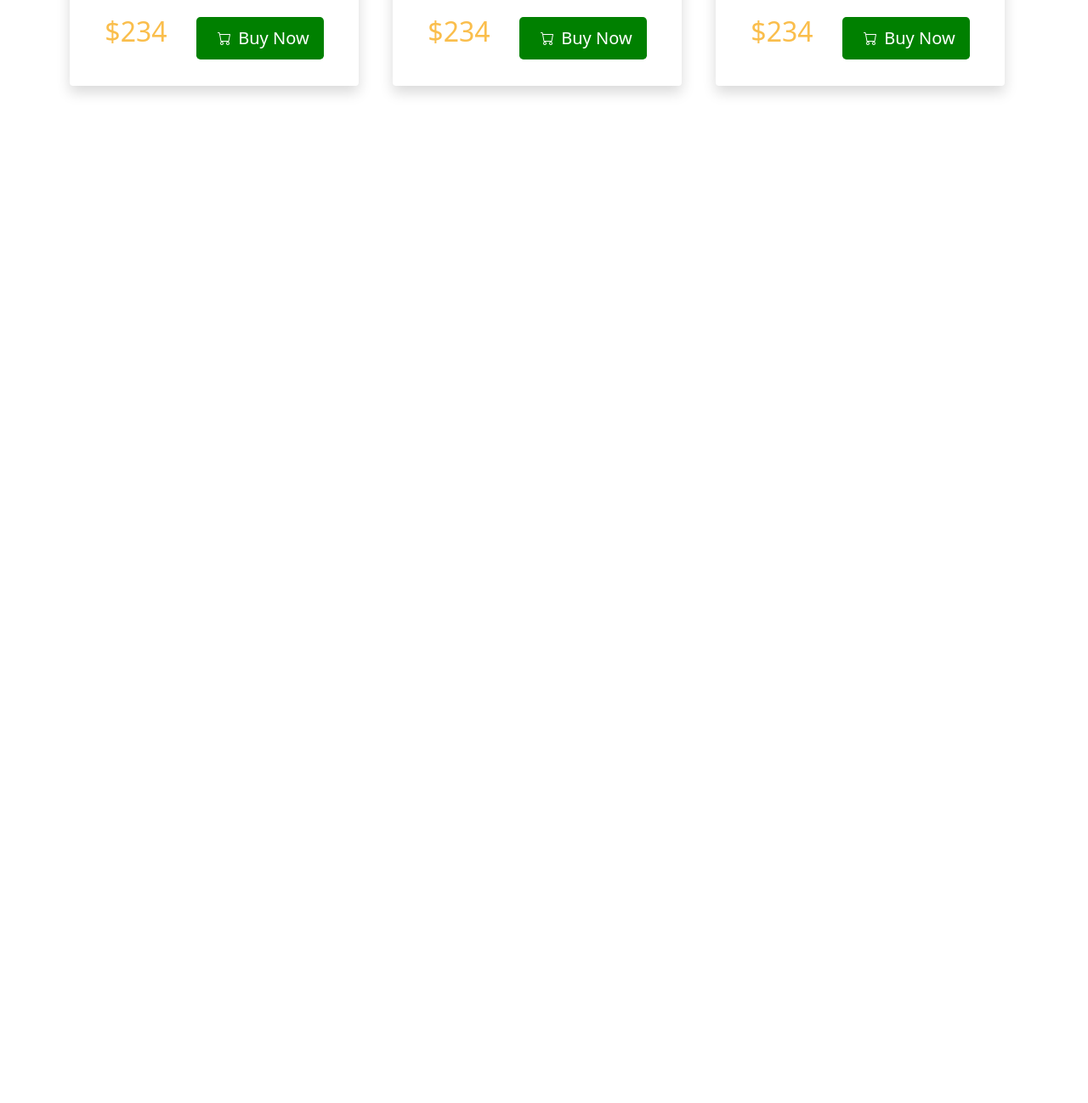
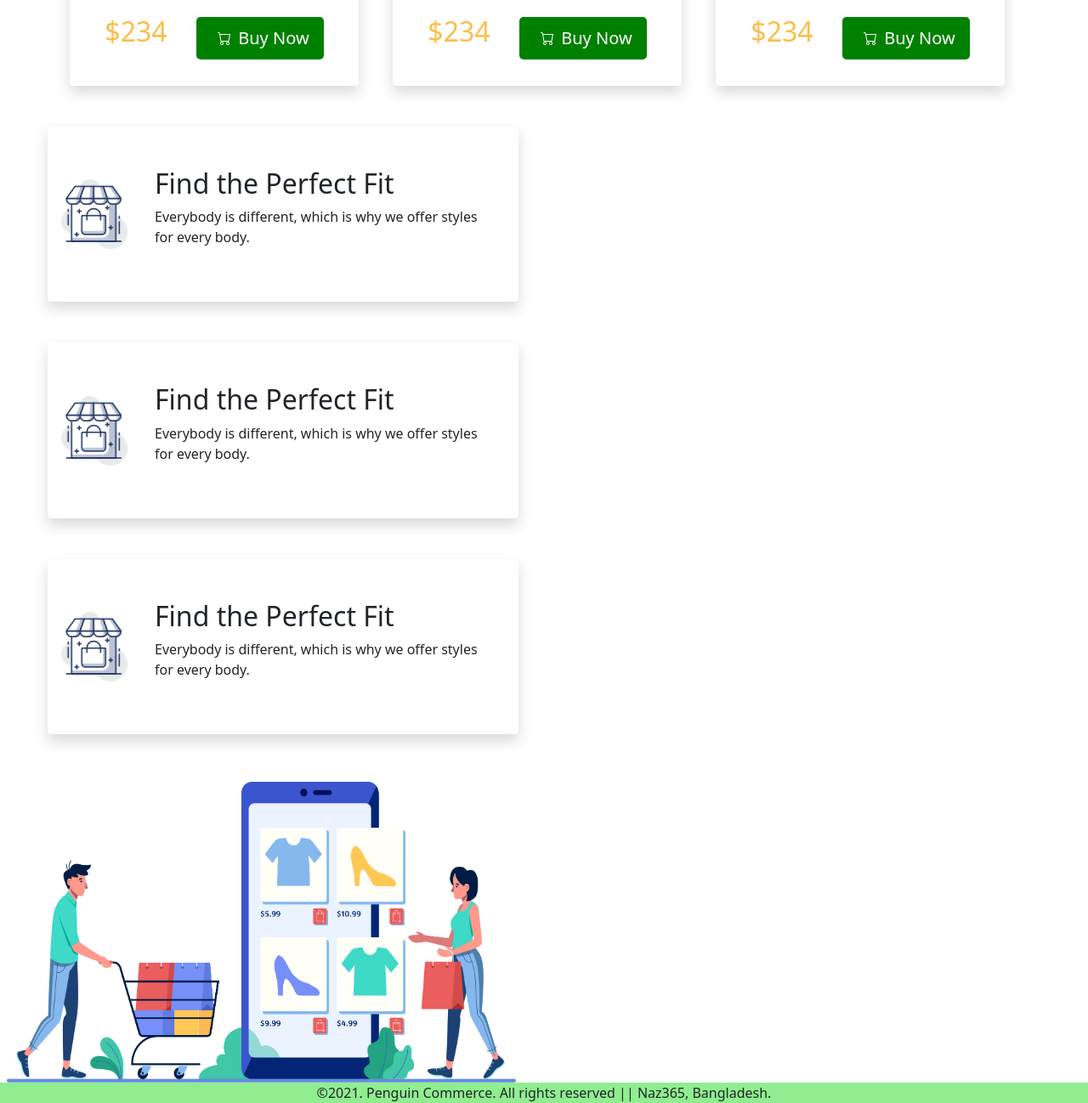
Before and after one commit to Naz365/Penguin-site, a plain HTML site: page bootstrap_version/index.html in a window 1280 px wide. Shown: the part 2658-3956 px from the top of the page at 85% size. Before the commit the page ends 2807 px from the top, so only its background shows below. Drawn offline with nearby package versions, Linux system fonts and the light colour scheme.

Commit message:
2nd half done

```diff
--- a/bootstrap_version/index.html
+++ b/bootstrap_version/index.html
@@ -243,8 +243,49 @@
 
        </div>
       </section>
+      <!-- end_section_part -->
+     <section>
+      <div class="container  row g-2  ">
+          <div class="left_part  ms-5 d-flex flex-column col-lg-6">
+          <div class=" d-flex align-items-center border-0 shadow p-3 mb-5 bg-body rounded ">
+            <img src="./icons/image 12.png" alt="" srcset="" width="78" height="82">
+            <div class="m-3 p-3">
+              <h2>Find the Perfect Fit</h2>
+              <p>Everybody is different, which is why we
+                offer styles for every body.</p>
+            </div>
+          </div>
+          <div class=" d-flex align-items-center border-0 shadow p-3 mb-5 bg-body rounded ">
+            <img src="./icons/image 12.png" alt="" srcset="" width="78" height="82">
+            <div class="m-3 p-3">
+              <h2>Find the Perfect Fit</h2>
+              <p>Everybody is different, which is why we
+                offer styles for every body.</p>
+            </div>
+          </div>
+
+          <div class=" d-flex align-items-center border-0 shadow p-3 mb-5 bg-body rounded ">
+            <img src="./icons/image 12.png" alt="" srcset="" width="78" height="82">
+            <div class="m-3 p-3">
+              <h2>Find the Perfect Fit</h2>
+              <p>Everybody is different, which is why we
+                offer styles for every body.</p>
+            </div>
+          </div>
+          </div>
+            <div class="right_part col-lg-6 ">
+        <img src="./images/shopping.png" alt="" srcset="" width="599" height="354.07">
+            </div>
+       </div>
+
+     </section>
+
     </main>
-    <footer></footer>
+    <footer>
+
+        <p class="footer_bg text-center mb-0">©2021. Penguin Commerce. All rights reserved || Naz365, Bangladesh.</p>
+
+    </footer>
     <script src="https://cdn.jsdelivr.net/npm/bootstrap@5.0.2/dist/js/bootstrap.bundle.min.js" integrity="sha384-MrcW6ZMFYlzcLA8Nl+NtUVF0sA7MsXsP1UyJoMp4YLEuNSfAP+JcXn/tWtIaxVXM" crossorigin="anonymous"></script>
 </body>
 </html>
--- a/bootstrap_version/style.css
+++ b/bootstrap_version/style.css
@@ -12,3 +12,7 @@
 .img_bg{
     background-color: lightgrey;
 }
+
+.footer_bg{
+    background-color:lightgreen;
+}
```
